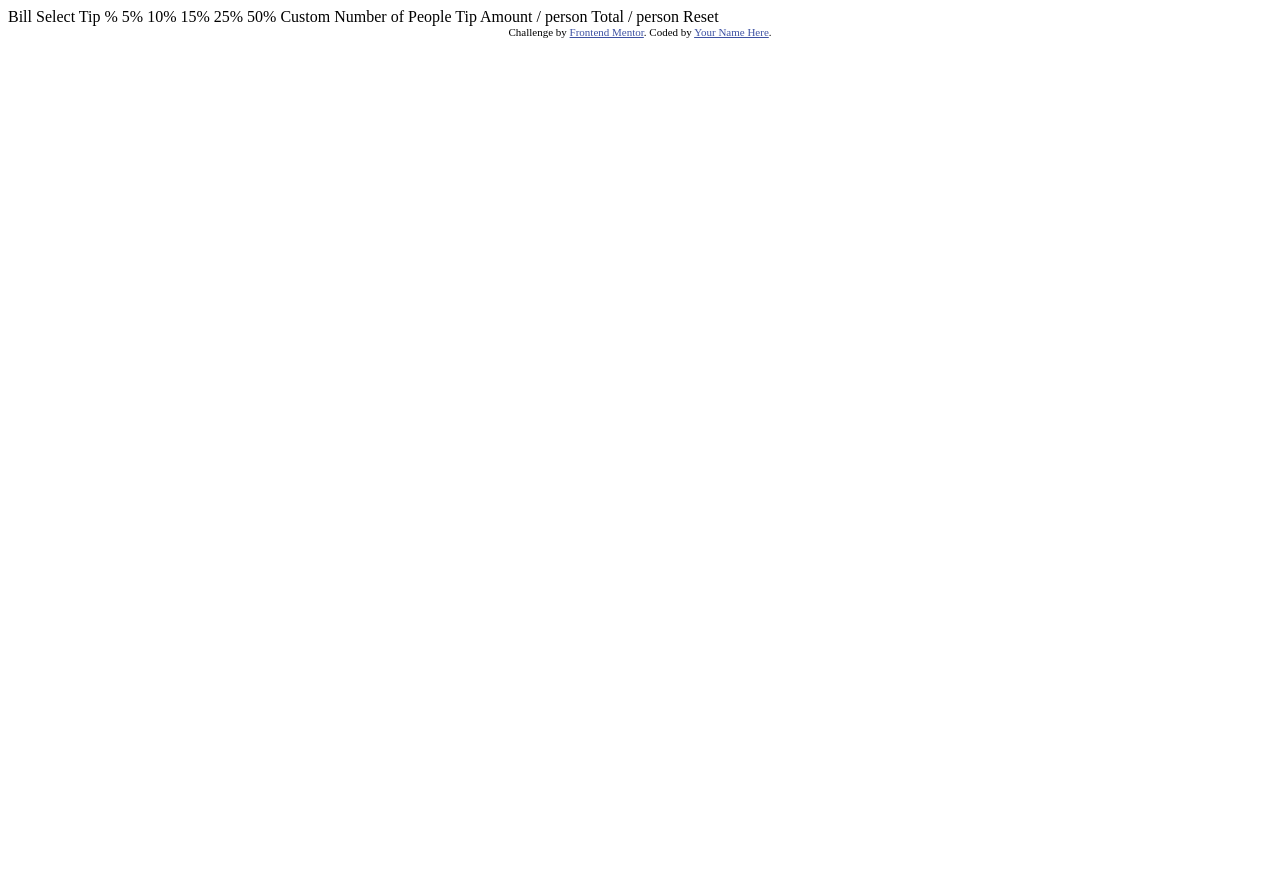
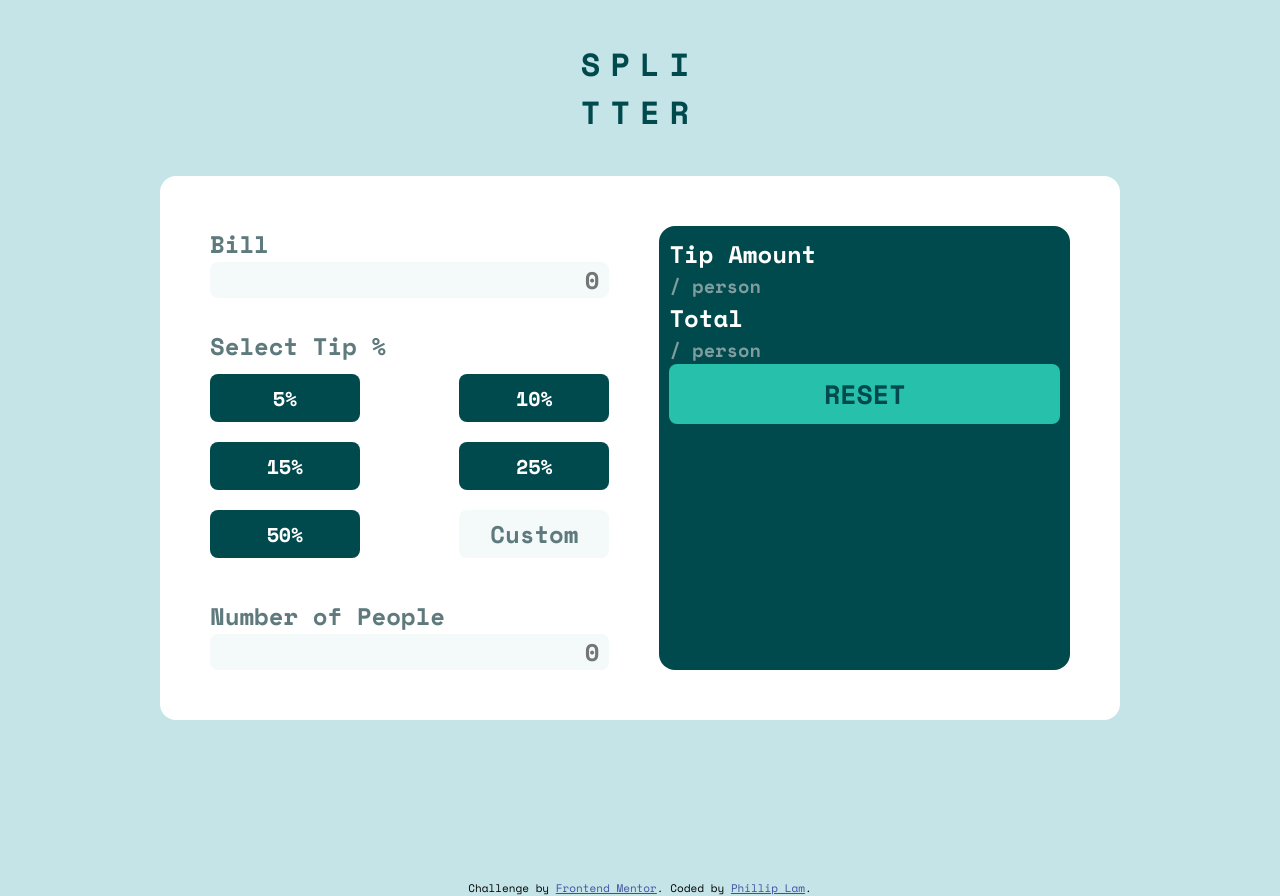
Before and after one commit to philliplam8/tip-calculator-app-challenge, a plain HTML site: page index.html in a window 1280 px wide. Before the commit the page ends 800 px from the top, so only its background shows below. Drawn offline with nearby package versions, Linux system fonts and the light colour scheme.

Commit message:
Updated structure and styling as per design mockup

```diff
--- a/index.html
+++ b/index.html
@@ -1,44 +1,88 @@
 <!DOCTYPE html>
 <html lang="en">
+
 <head>
   <meta charset="UTF-8">
-  <meta name="viewport" content="width=device-width, initial-scale=1.0"> <!-- displays site properly based on user's device -->
+  <meta name="viewport" content="width=device-width, initial-scale=1.0">
+  <!-- displays site properly based on user's device -->
 
   <link rel="icon" type="image/png" sizes="32x32" href="./images/favicon-32x32.png">
-
+  <link rel="preconnect" href="https://fonts.googleapis.com">
+  <link rel="preconnect" href="https://fonts.gstatic.com" crossorigin>
+  <link href="https://fonts.googleapis.com/css2?family=Space+Mono:wght@400;700&display=swap" rel="stylesheet">
+  <link rel="stylesheet" href="styles.css">
   <title>Frontend Mentor | Tip calculator app</title>
 
-  <!-- Feel free to remove these styles or customise in your own stylesheet 👍 -->
-  <style>
-    .attribution { font-size: 11px; text-align: center; }
-    .attribution a { color: hsl(228, 45%, 44%); }
-  </style>
 </head>
+
 <body>
 
-  Bill
+  <div class="title">
+    <h1>SPLI</h1>
+    <h1>TTER</h1>
+  </div>
 
-  Select Tip %
-  5%
-  10%
-  15%
-  25%
-  50%
-  Custom
+  <main>
+    <div class="user-input">
+      <div class="bill">
+        <h2>Bill</h2>
+        <input type="text" placeholder="0">
+      </div>
 
-  Number of People
+      <div class="tips">
+        <h2>Select Tip %</h2>
+        <div class="tip-buttons">
+          <button class="tip">
+            <h2>5%</h2>
+          </button>
+          <button class="tip">
+            <h2>10%</h2>
+          </button>
+          <button class="tip">
+            <h2>15%</h2>
+          </button>
+          <button class="tip">
+            <h2>25%</h2>
+          </button>
+          <button class="tip">
+            <h2>50%</h2>
+          </button>
+            <input type="text" placeholder="Custom" class="tip" id="custom">
+        </div>
+      </div>
 
-  Tip Amount
-  / person
+      <div class="people">
+        <h2>Number of People</h2>
+        <input type="text" placeholder="0">
+      </div>
+    </div>
 
-  Total
-  / person
+    <div class="totals">
 
-  Reset
+      <div class="tip-split">
+        <h2>Tip Amount</h2>
+        <h3>/ person</h3>
+      </div>
+
+      <div class="total-split">
+        <h2>Total</h2>
+        <h3>/ person</h3>
+      </div>
+
+      <div class="reset">
+        <button>
+          <h1>RESET</h1>
+        </button>
+      </div>
+
+    </div>
+
+  </main>
 
   <div class="attribution">
     Challenge by <a href="https://www.frontendmentor.io?ref=challenge" target="_blank">Frontend Mentor</a>.
-    Coded by <a href="#">Your Name Here</a>.
+    Coded by <a href="https://github.com/philliplam8/">Phillip Lam</a>.
   </div>
 </body>
+
 </html>
--- /dev/null
+++ b/styles.css
@@ -0,0 +1,146 @@
+* {
+    margin: 0;
+    padding: 0;
+    box-sizing: border-box;
+}
+
+body, input, button, .custom {
+    background: hsl(185, 41%, 84%);
+    font-family: "Space Mono", serif;
+}
+
+input {
+    border: none;
+    border-radius: 0.5rem;
+    width: 100%;
+    text-align: right;
+    font-size: 24px;
+    color: hsl(183, 100%, 15%);
+    outline-color: hsl(172, 67%, 45%);
+    ;
+    font-weight: 700;
+    padding-right: 10px;
+}
+
+.title {
+    color: hsl(183, 100%, 15%);
+    letter-spacing: 10px;
+    text-align: center;
+    margin: 5vh;
+    /* min-width: 375px; */
+}
+
+/* Input Section*/
+
+main {
+    background: white;
+    border-radius: 1rem;
+    min-height: 30vh;
+    /* min-width: 375px; */
+    display: flex;
+    margin: 0 20vh 20vh;
+    padding: 25px;
+}
+
+@media only screen and (max-width: 1024px) {
+    main {
+        flex-wrap: wrap;
+        margin: 0;
+    }
+}
+
+main input {
+    background: hsl(189, 41%, 97%);
+}
+
+.user-input {
+    color: hsl(186, 14%, 43%);
+    width: 100%;
+    margin: 25px;
+}
+
+.tips {
+    width: 100%;
+    margin: 30px 0;
+}
+
+.tip-buttons {
+    display: flex;
+    flex-direction: row;
+    flex-wrap: wrap;
+    justify-content: space-between;
+    /* box-sizing: border-box; */
+}
+
+.tip {
+    border: none;
+    border-radius: 0.5rem;
+    background: hsl(183, 100%, 15%);
+    color: white;
+    text-align: center;
+    flex: 1;
+    flex-basis: 50%;
+    padding: 0 10px;
+    max-width: 150px;
+    height: 3rem;
+    margin: 10px 0;
+    /* justify-content: space-between; */
+}
+
+.tip:hover, .reset button:hover {
+    background: hsl(173, 61%, 77%);
+    color: hsl(183, 100%, 15%);
+}
+
+.tip:focus {
+    background: hsl(172, 67%, 45%);
+    ;
+    color: hsl(183, 100%, 15%);
+}
+
+#custom {
+    background: hsl(189, 41%, 97%);
+    color: hsl(183, 100%, 15%);
+    border: none;
+    text-align: right;
+}
+
+#custom::placeholder {
+    color: hsl(186, 14%, 43%);
+    text-align: center;
+}
+
+/* Total Section */
+
+.totals {
+    background: hsl(183, 100%, 15%);
+    color: white;
+    border-radius: 1rem;
+    width: 100%;
+    margin: 25px;
+    padding: 10px;
+    ;
+}
+
+.totals h3 {
+    color: hsl(184, 14%, 56%);
+}
+
+.reset button {
+    background: hsl(172, 67%, 45%);
+    color: hsl(183, 100%, 15%);
+    border: none;
+    border-radius: 0.5rem;
+    width: 100%;
+    padding: 10px 0 10px;
+}
+
+/* Footer Section */
+
+.attribution {
+    font-size: 11px;
+    text-align: center;
+}
+
+.attribution a {
+    color: hsl(228, 45%, 44%);
```
